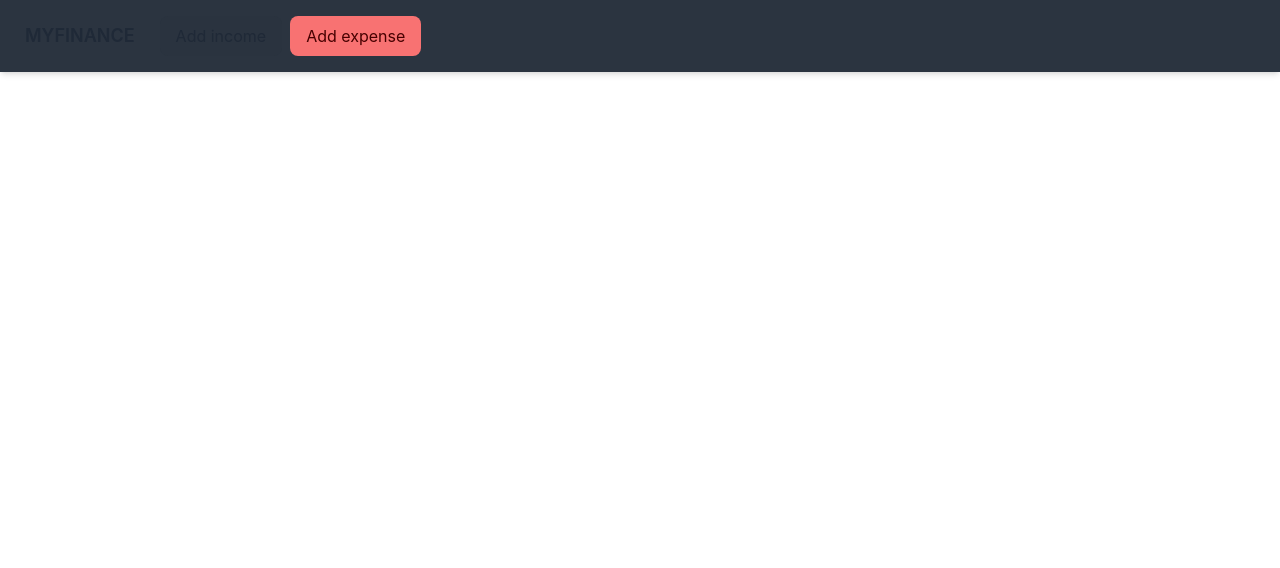
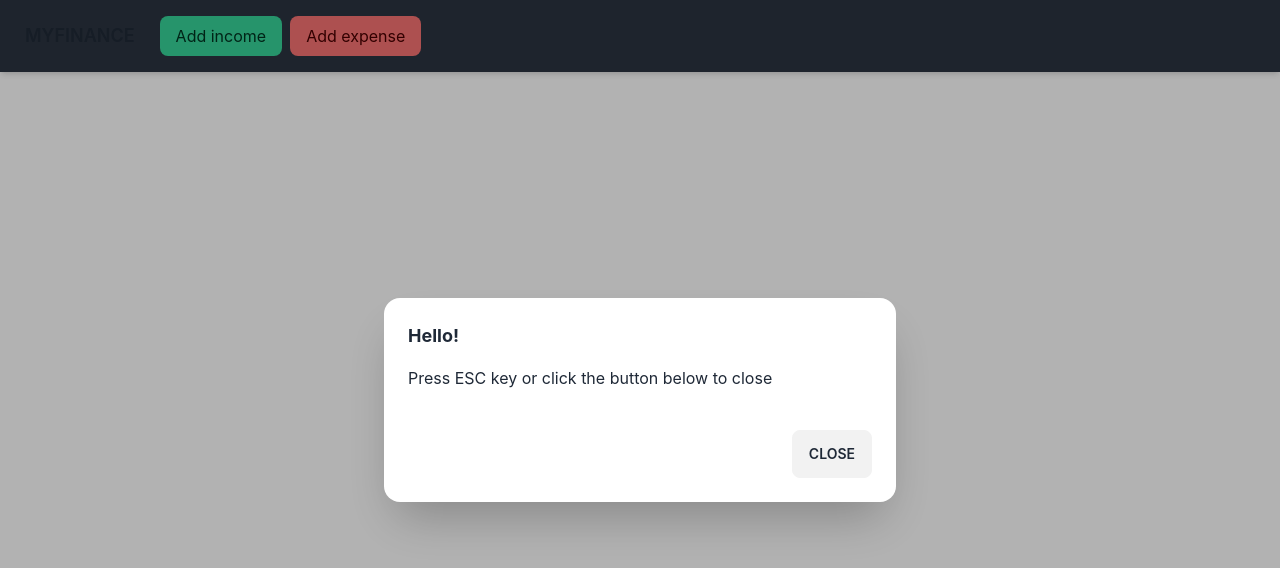
Before and after one commit to Enkeiie/financing-app, a React (Create React App) app: page / in a window 1280 px wide. Both pictures are taken after a click on the button "Add income". Shown: the top 568 px of the page. Built offline with nearby package versions, Linux system fonts and the light colour scheme.

Commit message:
added modal support and modal placeholders

```diff
--- a/package.json
+++ b/package.json
@@ -36,7 +36,9 @@
     ]
   },
   "devDependencies": {
+    "autoprefixer": "^10.4.16",
     "daisyui": "^3.9.4",
+    "postcss": "^8.4.31",
     "tailwindcss": "^3.3.5"
   }
 }
--- /dev/null
+++ b/src/components/modal.js
@@ -0,0 +1,18 @@
+function Modal(props){
+    return (
+    <dialog id={props.mid} className="modal modal-bottom sm:modal-middle">
+    <div className="modal-box">
+      <h3 className="font-bold text-lg">Hello!</h3>
+      <p className="py-4">Press ESC key or click the button below to close</p>
+      <div className="modal-action">
+        <form method="dialog">
+          {/* if there is a button in form, it will close the modal */}
+          <button className="btn">Close</button>
+        </form>
+      </div>
+    </div>
+  </dialog>
+  );
+}
+
+export default Modal;
--- a/src/components/navbar.js
+++ b/src/components/navbar.js
@@ -1,22 +1,26 @@
+import Modal from "./modal";
+
 function Navbar(){
     return (
         <div className="navbar bg-neutral text-base shadow-md">
+            <Modal mid="modal-expense"/>
+            <Modal mid="modal-income"/>
             <div className="navbar=start">
                 <div className="dropdown">
                     <label tabIndex="0" className="btn btn-ghost lg:hidden">
                         <svg xmlns="http://www.w3.org/2000/svg" className="h-5 w-5" fill="none" viewBox="0 0 24 24" stroke="currentColor"><path strokeLinecap="round" strokeLinejoin="round" strokeWidth="2" d="M4 6h16M4 12h8m-8 6h16" /></svg>
                     </label>
                     <ul tabIndex="0" className="menu menu-sm dropdown-content shadow-md bg-base-100 border border-neutral rounded-box w-48 flex flex-col gap-2">
-                        <li><button className="btn-success text-base">Add income</button></li>
-                        <li><button className="btn-error text-base">Add expense</button></li>
+                        <li><button className="btn-success text-base" onClick={()=>document.getElementById('modal-income').showModal()}>Add income</button></li>
+                        <li><button className="btn-error text-base" onClick={()=>document.getElementById('modal-expense').showModal()}>Add expense</button></li>
                     </ul>
                 </div>
                 <a className="btn btn-ghost text-lg">myfinance</a>
             </div>
             <div className="navbar-center hidden lg:flex gap-2">
                 <ul className="menu menu-horizontal lg:flex gap-2">
-                    <li><button className="btn-success text-base">Add income</button></li>
-                    <li><button className="btn-error text-base">Add expense</button></li>
+                    <li><button className="btn-success text-base" onClick={()=>document.getElementById('modal-expense').showModal()}>Add income</button></li>
+                    <li><button className="btn-error text-base" onClick={()=>document.getElementById('modal-income').showModal()}>Add expense</button></li>
                 </ul>
             </div>
         </div>
--- /dev/null
+++ b/src/postcss.config.js
@@ -0,0 +1,3 @@
+module.exports = {
+    plugins: [require("tailwindcss"),require('autoprefixer')],
+  };
```
Also changed, not shown: 1 other file (tests, documents, lock files or other folders).
